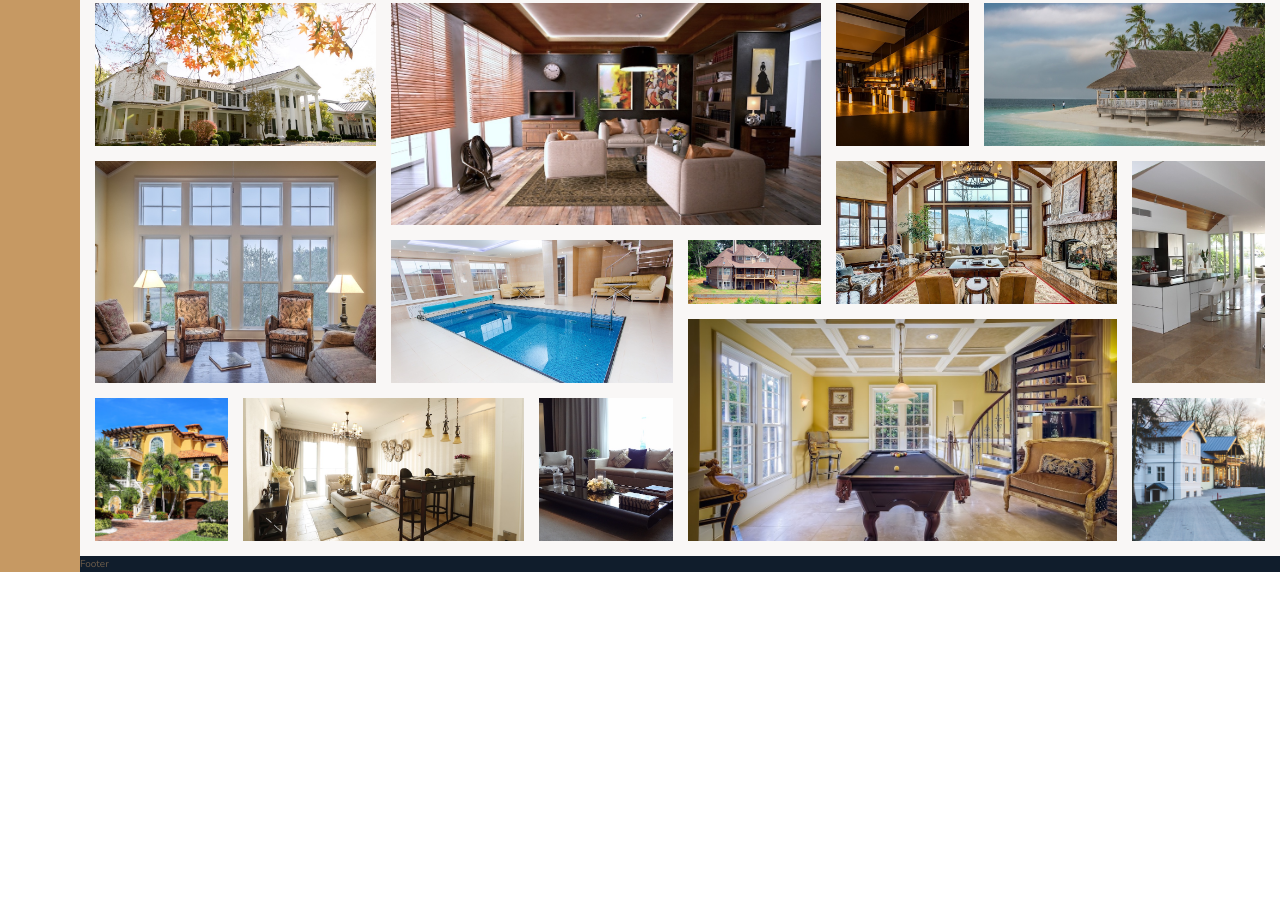
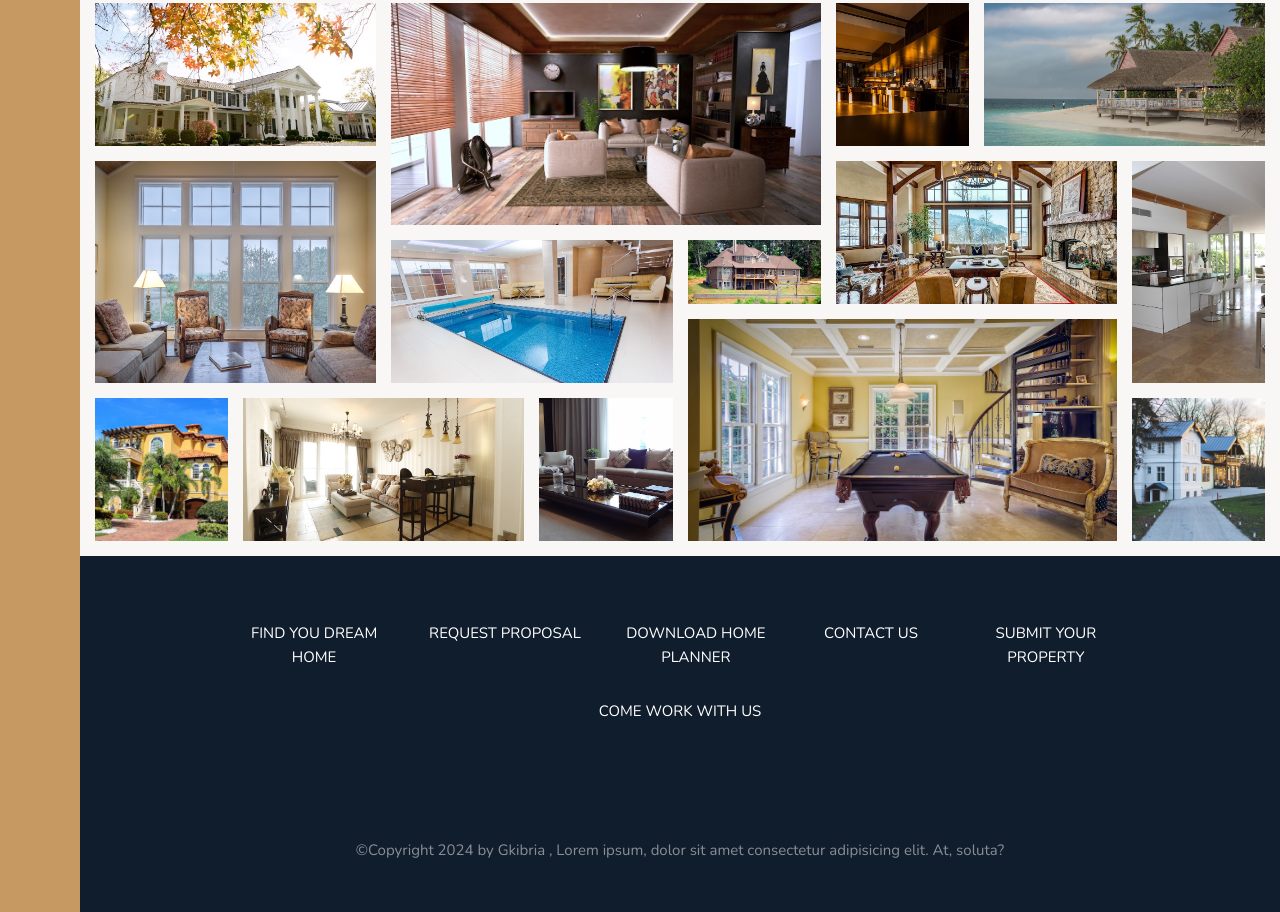
Before and after one commit to gkibria121/nexter, a website: page index.html in a window 1280 px wide. Shown: the part 3263-4175 px from the top of the page. Before the commit the page ends 3835 px from the top, so only its background shows below. Drawn offline with nearby package versions, Linux system fonts and the light colour scheme.

Commit message:
add footer

```diff
--- a/index.html
+++ b/index.html
@@ -292,6 +292,23 @@
             <figure class="gallery__item gallery__item--13"><img src="./img/gal-13.jpeg" alt="Gallery image 13" class="gallery__img"></figure>
             <figure class="gallery__item gallery__item--14"><img src="./img/gal-14.jpeg" alt="Gallery image 14" class="gallery__img"></figure>
         </div>
-        <div class="footer">Footer</div>
+        <div class="footer">
+            <ul class="nav">
+                <li class="nav__item"><a href="" class="nav__link">Find you dream home</a></li>
+
+                <li class="nav__item"><a href="" class="nav__link">Request proposal</a></li>
+
+                <li class="nav__item"><a href="" class="nav__link">Download home planner</a></li>
+
+                <li class="nav__item"><a href="" class="nav__link">Contact Us</a></li>
+
+                <li class="nav__item"><a href="" class="nav__link">Submit your property</a></li>
+
+                <li class="nav__item"><a href="" class="nav__link">Come work with us</a></li>
+            </ul>
+            <p class="copyright">
+                &copy;Copyright 2024 by Gkibria , Lorem ipsum, dolor sit amet consectetur adipisicing elit. At, soluta?
+            </p>
+        </div>
     </body>
 </html>
--- a/sass/_footer.scss
+++ b/sass/_footer.scss
@@ -1,4 +1,37 @@
 .footer{
     background-color: $color-secondary;
     grid-column: full-start / full-end;
+
+    .nav{
+        display: flex;
+        list-style: none;
+        flex-wrap: wrap;
+        width: 80%;
+        margin: 5rem auto ;
+        justify-content: center;
+        &__link:link,&__link:visited{
+            max-width:  20rem;
+            min-width: 15rem;
+            text-decoration: none;
+            color: white;
+            font-size: 1.5rem;
+            text-transform: uppercase;
+            padding: 1.5rem;
+            display: block;
+            text-align: center;
+            transition: all .2s;
+
+        }
+        &__link:hover{
+            background-color: rgba(white, .1);
+            transform: translateY(-3px);
+        }
+    }
 }
+.copyright{
+    font-size: 1.5rem;
+    color: rgba(white, .5) ;
+    text-align: center;
+    padding: 5rem;
+    cursor: pointer;
+}
```
Also changed, not shown: css/style.css, 1 other file.
